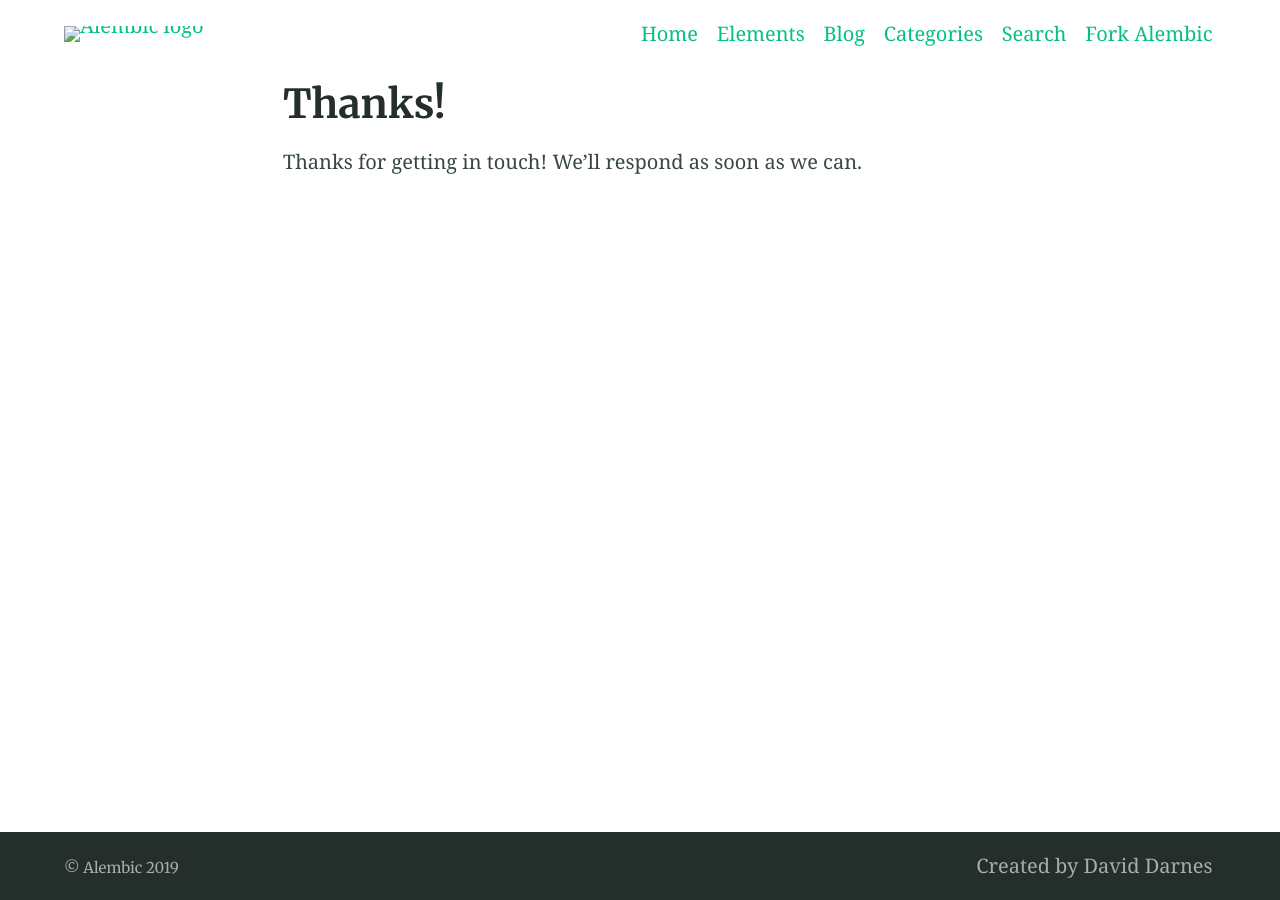
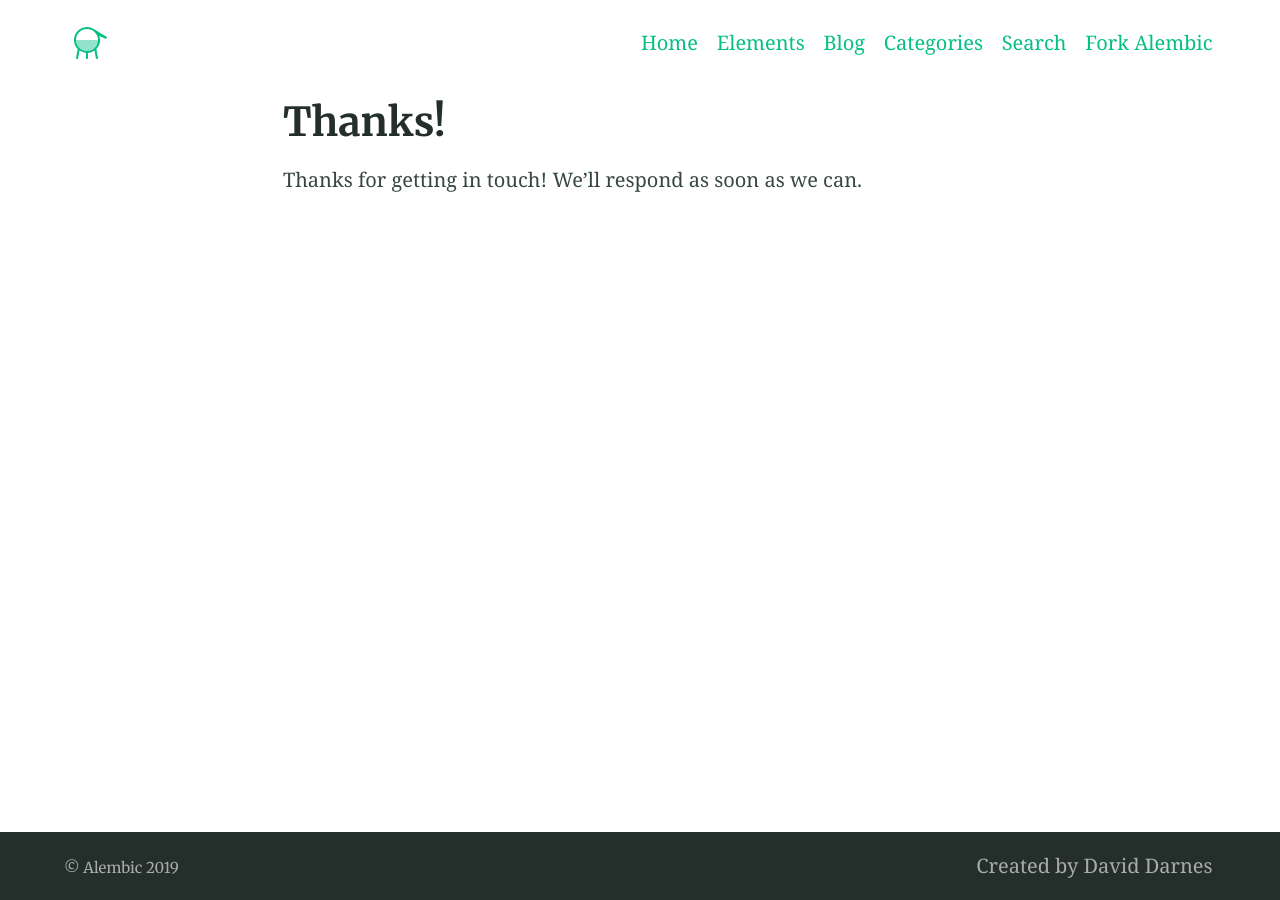
Before and after one commit to daviddarnes/alembic, a Jekyll site: the page built from thanks.md, in a window 1280 px wide. Built offline with Jekyll 4.4.1, drawn with Linux system fonts in a browser that asks for light colours; our own code applies the rules of GitHub Pages for plain Markdown files.

Commit message:
Add a list of favicons to config, remove old avatarurl key

```diff
--- a/_config.yml
+++ b/_config.yml
@@ -6,7 +6,8 @@
 # 5. Collections
 # 6. Jekyll collections settings
 # 7. Site settings
-# 8. Site navigation
+# 8. Site favicons & manifest icons
+# 9. Site navigation
 
 # 1. Files excluded from Jekyll builds
 exclude:
@@ -83,19 +84,25 @@
 encoding: utf-8 # Make sure the encoding is right
 lang: en-GB # Set the site language
 title: "Alembic" # Site name or title, also used in jekyll-seo-tag
-logo: "/assets/logo.svg" # Site logo, also used in jekyll-seo-tag
+logo: "/assets/logos/logo.svg" # Site logo, also used in jekyll-seo-tag
 description: "Alembic is a starting point for Jekyll projects. Rather than starting from scratch, this boilerplate is designed to get the ball rolling immediately" # Site description and default description, also used in jekyll-seo-tag
 url: "https://alembic.darn.es" # Site url, also used in jekyll-seo-tag
 baseurl: ""
 repo: "https://github.com/daviddarnes/alembic"
 email: "me@daviddarnes.com"
 # disqus: "alembic-1" # Blog post comments, uncomment the option and set the site ID from your Disqus account
-avatarurl: "https://www.gravatar.com/avatar/6c0377abcf4da91cdd35dea4554b2a4c" # Uses avatars for favicons to get multple sites, eg Gravatar, Twitter, GitHub
 # google_analytics: ''
 # service_worker: false # Will turn off the service worker if set to false
 css_inline: true # Will insert all styles into a single <style> block in the <head> element and remove the style <link> reference
 
-# 8. Site navigation
+# 8. Site favicons & manifest icons
+favicons: # Favicons are looped through and added to the head as well as the manifest.json
+  16: '/assets/logos/logo@16px.png'
+  32: '/assets/logos/logo@32px.png'
+  96: '/assets/logos/logo@96px.png'
+  512: '/assets/logos/logo@512px.png'
+
+# 9. Site navigation
 navigation_header:
   Home: /
   Elements: /elements/
```
